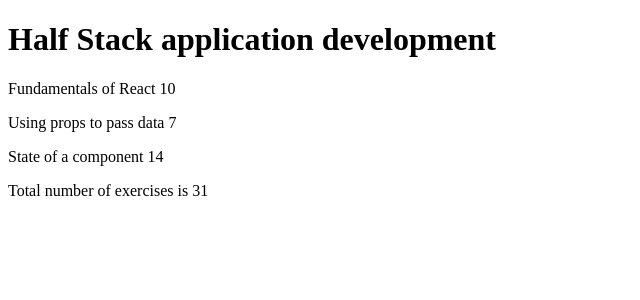
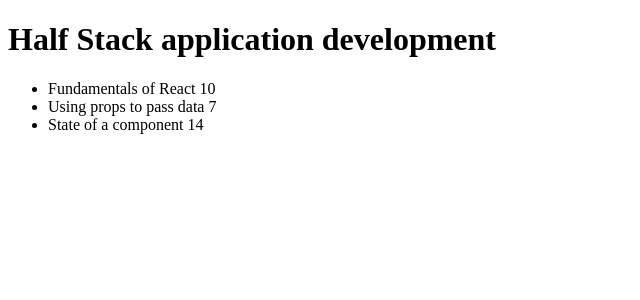
Before and after one commit to sara-czasak/part1, a React (Vite) app in the folder exercise1.1-1.5/: page / in a window 1280 px wide. Shown: the top 300 px of the page, without its empty margins (0-640 px from the left). Built offline with nearby package versions, Linux system fonts and the light colour scheme.

Commit message:
course exercise 2.1

```diff
--- a/exercise1.1-1.5/src/App.jsx
+++ b/exercise1.1-1.5/src/App.jsx
@@ -1,61 +1,63 @@
-const Header = (props) => {
+
+const Header = ({name}) => {
+    // console.log("HEADER course", name)
+    return <h1>{name}</h1>
+}
+
+const Content = ({parts}) => {
+    // console.log('Content ', parts[0].name)
     return <div>
-    <h1>{props.course.name}</h1>
+        <ul>
+            {parts.map(part =>
+              <Part key={part.id} content={part}/>
+            )}
+        </ul>
     </div>
 }
 
-const Content = (props) => {
-  console.log('Content props: ', props)
-  return <div>
-    <Part part={props.parts.parts[0]}></Part>
-    <Part part={props.parts.parts[1]}></Part>
-    <Part part={props.parts.parts[2]}></Part>
-  </div>
+const Part = ({content}) => {
+    // console.log("Part ", content.name)
+    return <li>
+        {content.name} {content.exercises}
+    </li>
 }
 
-const Total = (props) => {
-  console.log('Total props: ', props)
+const Course = ({course}) => {
+    // console.log("course ",course)
+    // console.log("course.id ",course.id)
+    // console.log("course.name ",course.name)
+    // console.log("course.parts ",course.parts[0])
     return <div>
-    <p>
-      Total number of exercises is {props.parts[0].exercises + props.parts[1].exercises + props.parts[2].exercises}
-    </p>
+     <Header name={course.name} />
+     <Content parts={course.parts} />
     </div>
-}
 
-const Part = (props) => {
-  console.log('Part props: ', props)
-  return <div>
-    <p>{props.part.name} {props.part.exercises}</p>
-  </div>
 }
 
 const App = () => {
     const course = {
+      id: 1,
       name: 'Half Stack application development',
       parts: [
         {
           name: 'Fundamentals of React',
-        exercises: 10
+          exercises: 10,
+          id: 1
         },
         {
           name: 'Using props to pass data',
-        exercises: 7
+          exercises: 7,
+          id: 2
         },
         {
           name: 'State of a component',
-        exercises: 14
+          exercises: 14,
+          id: 3
         }
       ]
     }
-  console.log('course: ', course.parts[0].name)
 
-  return (
-    <div>
-      <Header course={course}></Header>
-      <Content parts={course}></Content>
-      <Total parts={course.parts}></Total>
-      </div>
-  )
+    return <Course course={course} />
   }
 
   export default App
```
Also changed, not shown: exercise1.1-1.5/src/App1.jsx (added, +75 -0 lines), exercise1.1-1.5/src/components/Course.jsx (added, +11 -0 lines). Lines whose indentation alone changed are shown as unchanged.
